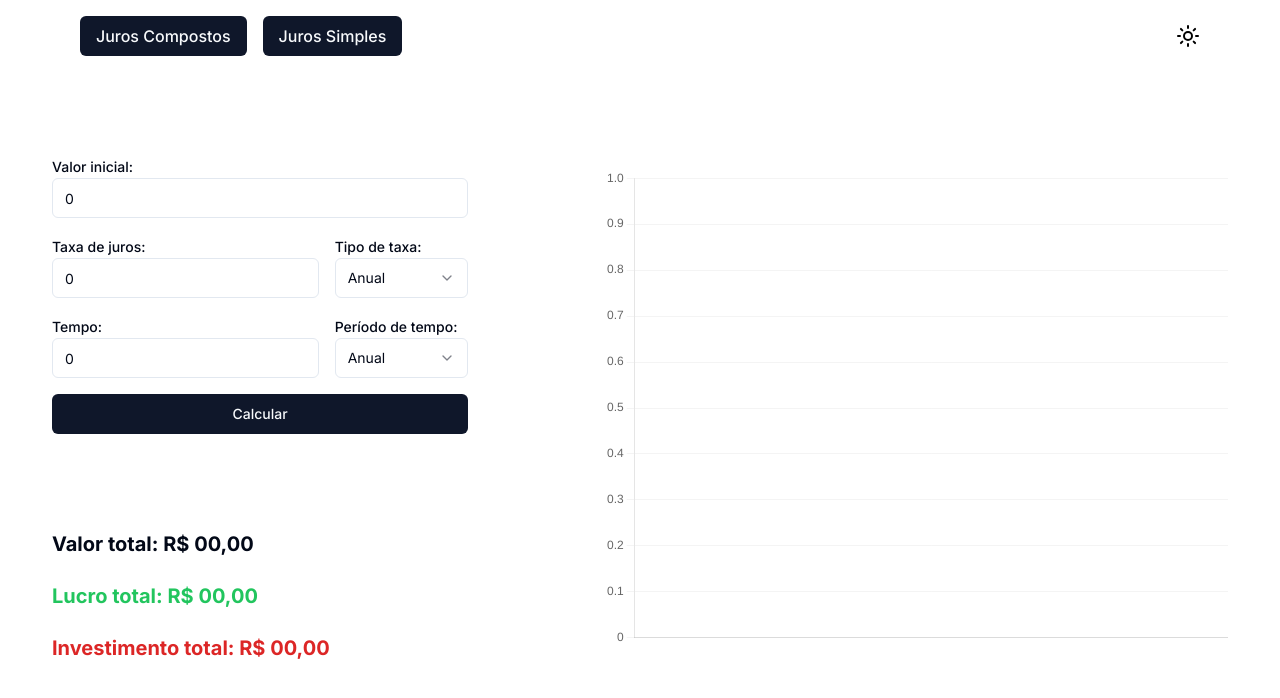
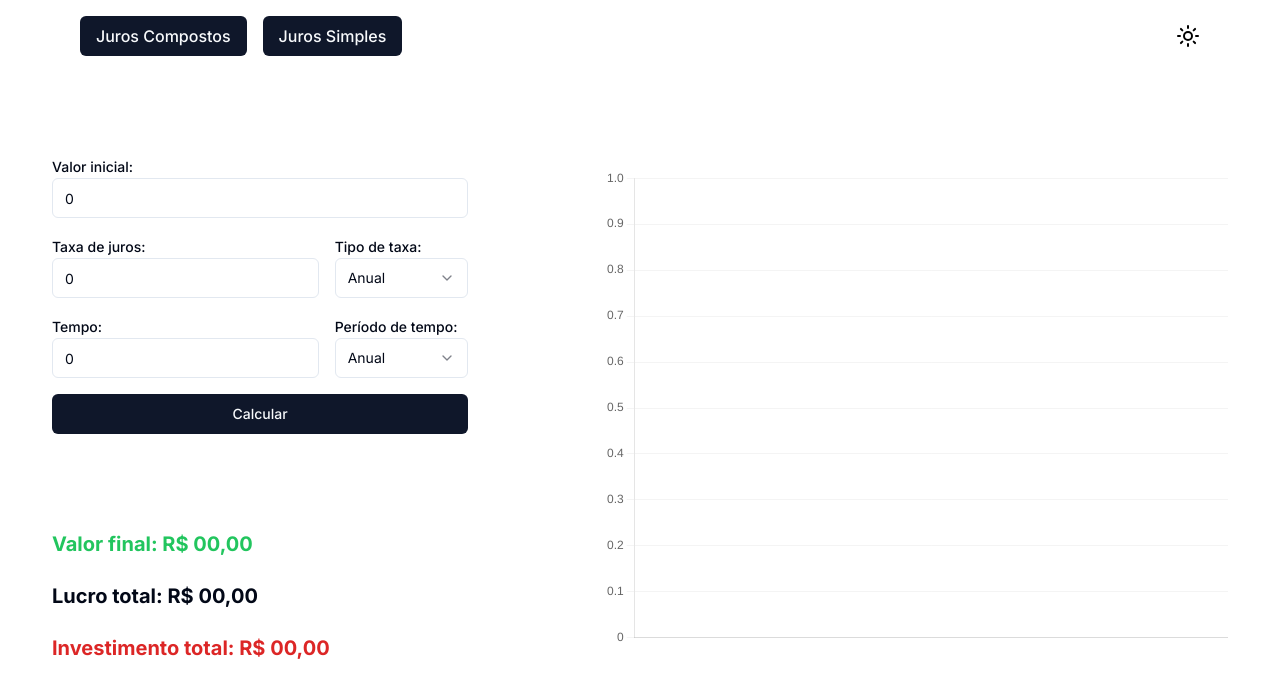
Before and after one commit to arthurlima0511/introducao-trabalho-final, a Next.js app: page / in a window 1280 px wide. Both pictures are taken after a click on the button "Juros Simples". Shown: the top 698 px of the page. Built offline with nearby package versions, Linux system fonts and the light colour scheme.

Commit message:
fix: changed text colors

```diff
--- a/src/components/jurosCompostos.tsx
+++ b/src/components/jurosCompostos.tsx
@@ -250,20 +250,18 @@ export default function JurosCompostos() {
 
           <div className="flex flex-col gap-6 justify-start items-start">
             {valorFinalTotal === "0" ? (
-              <p className="text-xl font-bold">Valor total: R$ 00,00</p>
+              <p className="text-xl font-bold text-green-500">
+                Valor total: R$ 00,00
+              </p>
             ) : (
-              <p className="text-xl font-bold">
+              <p className="text-xl font-bold text-green-500">
                 Valor total: R$ {valorFinalTotal}
               </p>
             )}
             {lucroTotal === "0" ? (
-              <p className="text-xl font-bold text-green-500">
-                Lucro total: R$ 00,00
-              </p>
+              <p className="text-xl font-bold">Lucro total: R$ 00,00</p>
             ) : (
-              <p className="text-xl font-bold text-green-500">
-                Lucro total: R$ {lucroTotal}
-              </p>
+              <p className="text-xl font-bold">Lucro total: R$ {lucroTotal}</p>
             )}
             {totalInvestido === "0" ? (
               <p className="text-xl font-bold text-red-600">
--- a/src/components/jurosSimples.tsx
+++ b/src/components/jurosSimples.tsx
@@ -212,18 +212,18 @@ export default function JurosSimples() {
 
           <div className="flex flex-col gap-6 justify-start items-start lg:mt-[5rem]">
             {valorTotal === "0" ? (
-              <p className="text-xl font-bold">Valor total: R$ 00,00</p>
-            ) : (
-              <p className="text-xl font-bold">Valor total: R$ {valorTotal}</p>
-            )}
-            {lucroTotal === "0" ? (
               <p className="text-xl font-bold text-green-500">
-                Lucro total: R$ 00,00
+                Valor final: R$ 00,00
               </p>
             ) : (
               <p className="text-xl font-bold text-green-500">
-                Lucro total: R$ {lucroTotal}
+                Valor final: R$ {valorTotal}
               </p>
+            )}
+            {lucroTotal === "0" ? (
+              <p className="text-xl font-bold">Lucro total: R$ 00,00</p>
+            ) : (
+              <p className="text-xl font-bold">Lucro total: R$ {lucroTotal}</p>
             )}
             {totalInvestido === "0" ? (
               <p className="text-xl font-bold text-red-600">
```
